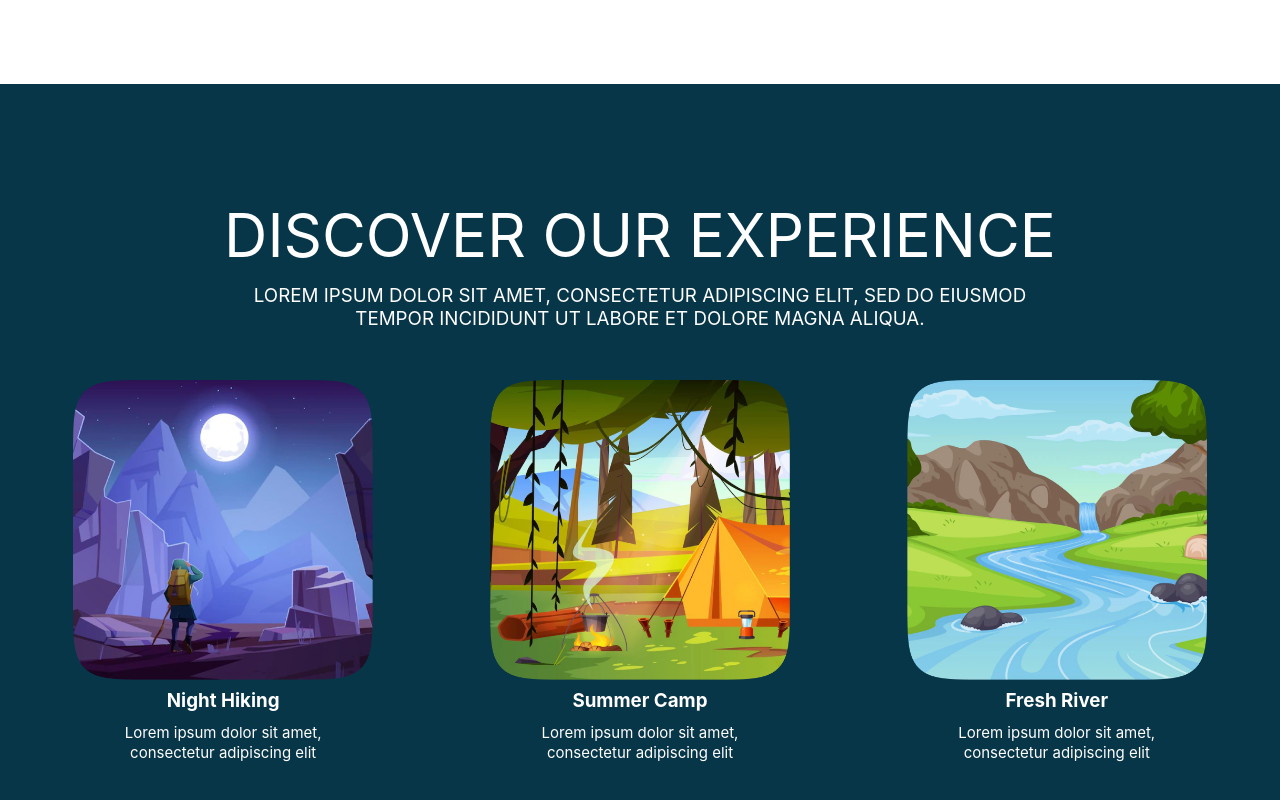
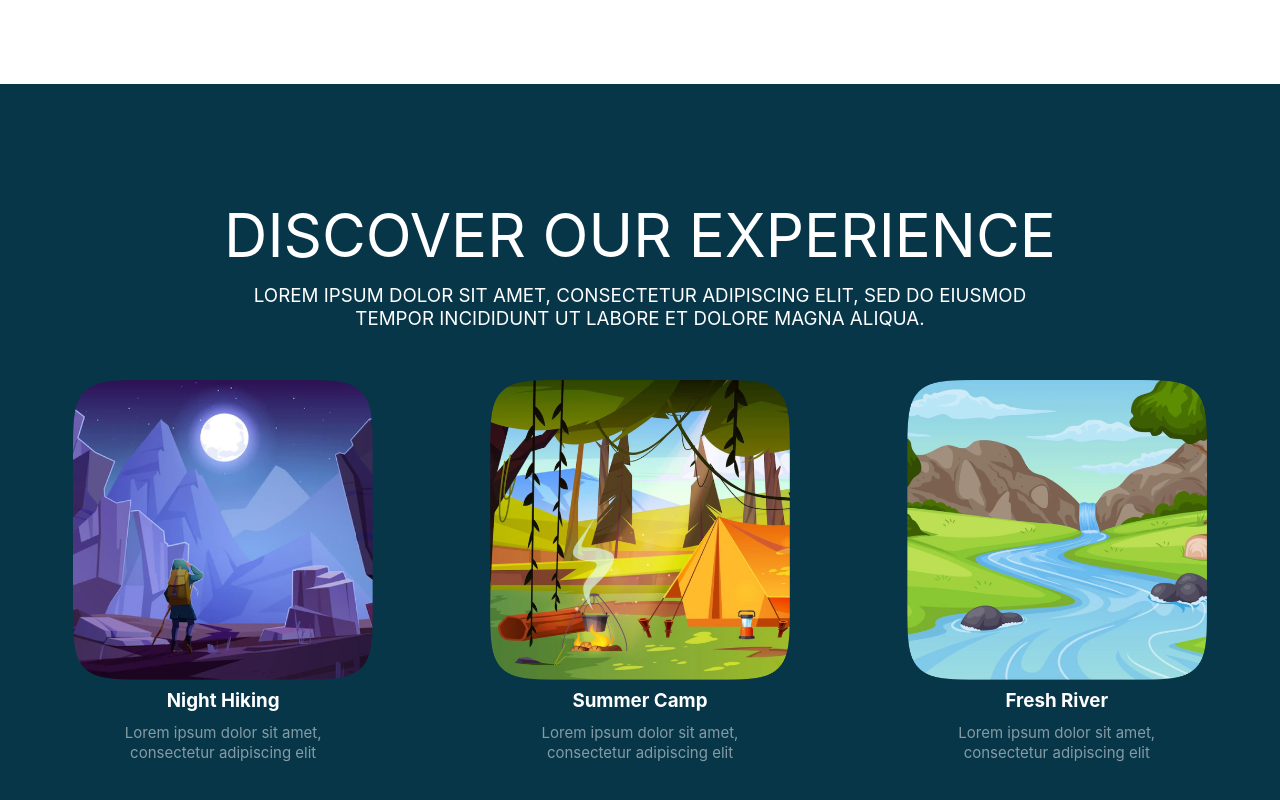
Before and after one commit to fragtex-eth/LP-NewHorizons, a React (Vite) app in the folder Frontend/: page / in a window 1280 px wide. Shown: the part 716-1516 px from the top of the page. Built offline with nearby package versions, Linux system fonts and the light colour scheme.

Commit message:
add opacity to discover item description

```diff
--- a/Frontend/src/components/discover/discover.tsx
+++ b/Frontend/src/components/discover/discover.tsx
@@ -42,7 +42,9 @@ export default function Discover() {
               alt={experience.title}
             />
             <h3 className="font-bold text-3xl">{experience.title}</h3>
-            <p className="w-2/3 text-2xl">{experience.description}</p>
+            <p className="w-2/3 text-2xl opacity-50">
+              {experience.description}
+            </p>
           </div>
         ))}
       </div>
```
